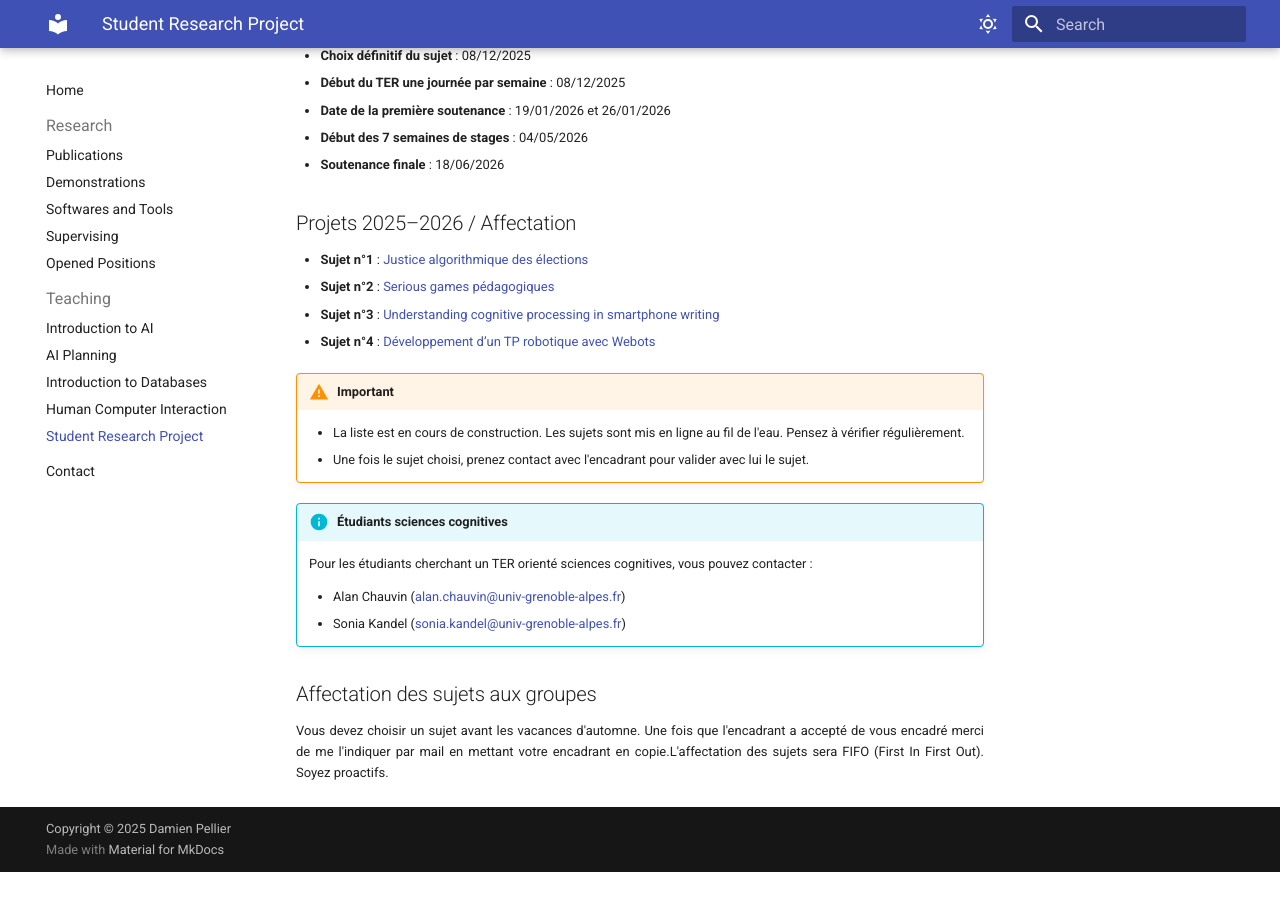
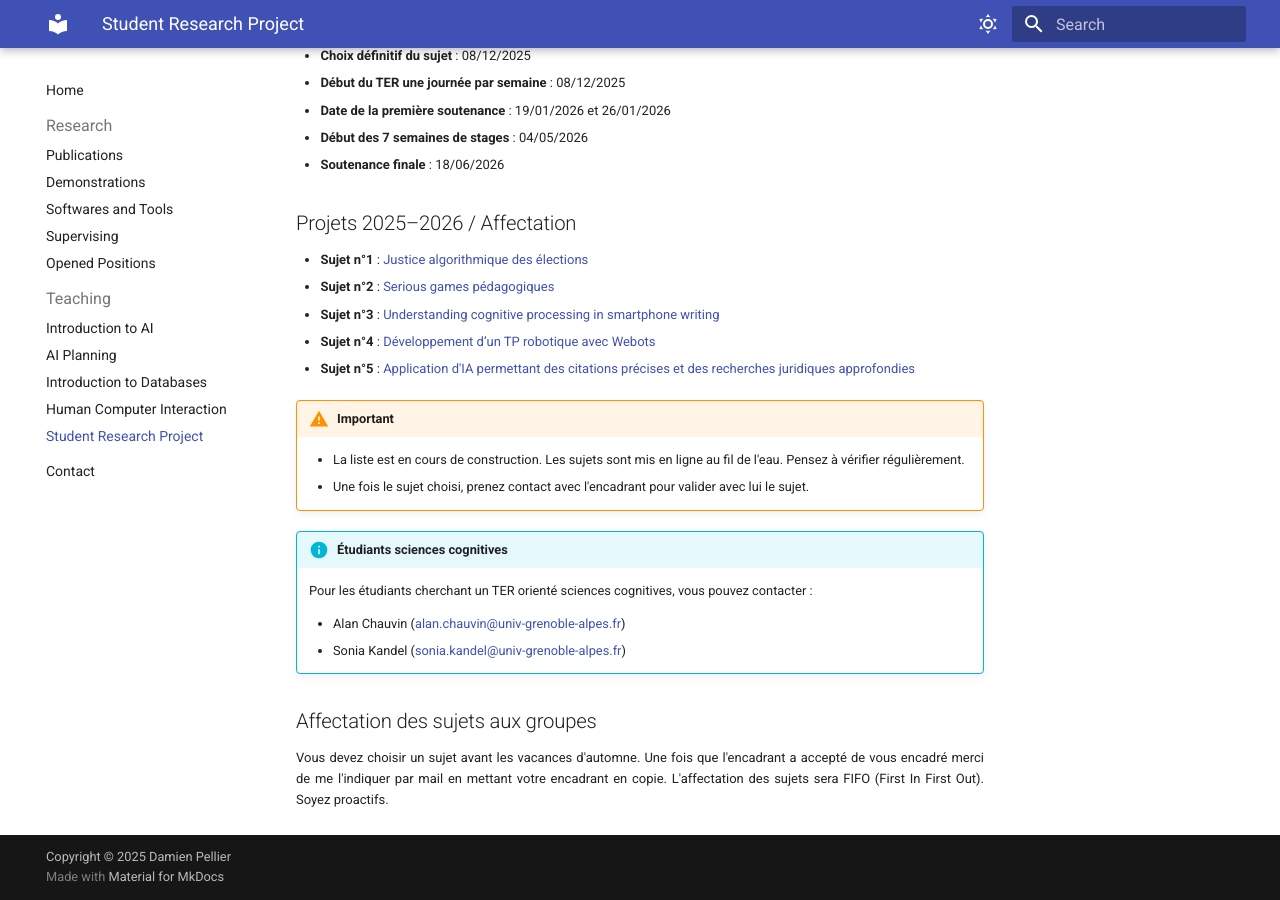
Before and after one commit to pellierd/homepage, an MkDocs documentation site: the page built from docs/teaching/srp.md, in a window 1280 px wide and 900 px high, scrolled down 1020 px. Built offline with MkDocs 1.6.1 and Material for MkDocs 9.7.7, drawn with Linux system fonts in a browser that asks for light colours; before the commit the page ends 1892 px from its top, so only the background shows below that.

Commit message:
Ajout sujet 5 TER

```diff
--- a/docs/teaching/srp.md
+++ b/docs/teaching/srp.md
@@ -39,6 +39,7 @@ La première période du projet est consacrée à l'élaboration des documents p
 - **Sujet n°2** : [Serious games pédagogiques](srp/Sujet_2_2025.pdf)
 - **Sujet n°3** : [Understanding cognitive processing in smartphone writing](srp/Sujet_3_2025.pdf)
 - **Sujet n°4** : [Développement d’un TP robotique avec Webots](srp/Sujet_4_2025.pdf)
+- **Sujet n°5** : [Application d'IA permettant des citations précises et des recherches juridiques approfondies](srp/Sujet_5_2025.pdf)
 
 !!! warning "Important"
       - La liste est en cours de construction. Les sujets sont mis en ligne au fil de l'eau. Pensez à vérifier régulièrement.
@@ -54,4 +55,4 @@ La première période du projet est consacrée à l'élaboration des documents p
 
 ## Affectation des sujets aux groupes
 
-Vous devez choisir un sujet avant les vacances d'automne. Une fois que l'encadrant a accepté de vous encadré merci de me l'indiquer par mail en mettant votre encadrant en copie.L'affectation des sujets sera FIFO (First In First Out). Soyez proactifs.
+Vous devez choisir un sujet avant les vacances d'automne. Une fois que l'encadrant a accepté de vous encadré merci de me l'indiquer par mail en mettant votre encadrant en copie. L'affectation des sujets sera FIFO (First In First Out). Soyez proactifs.
```
Also changed, not shown: 1 other file.
